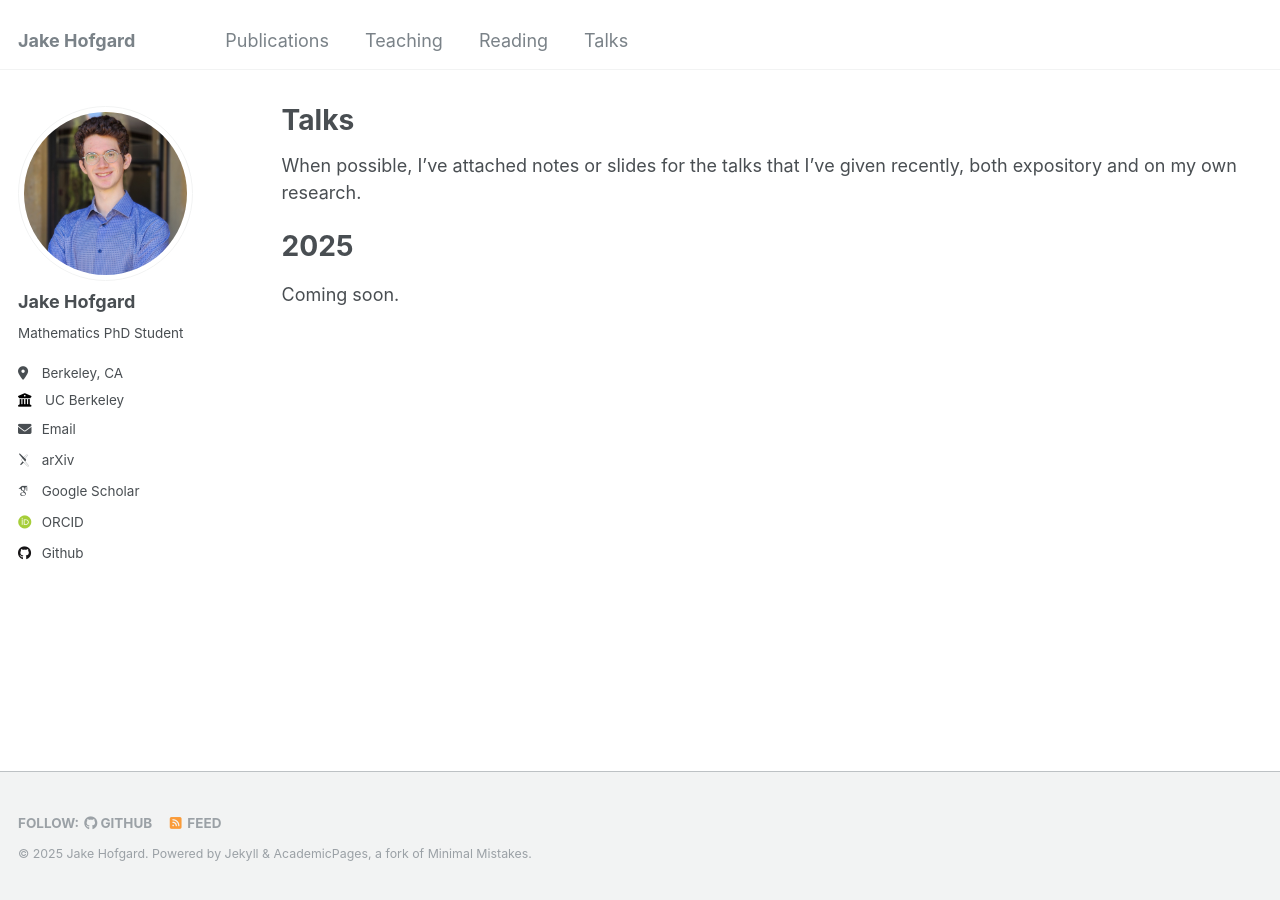
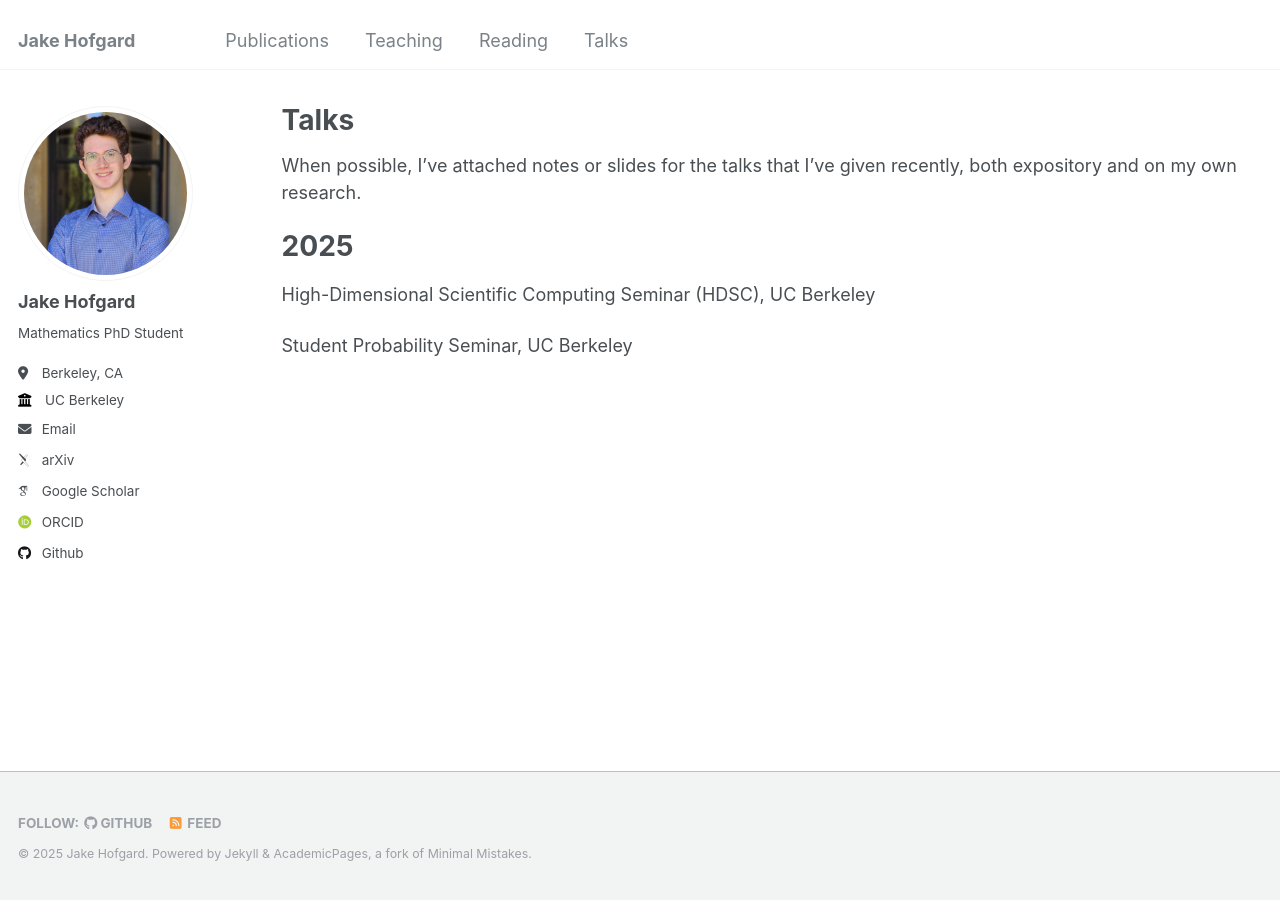
Before and after one commit to jakehofgard/jakehofgard.github.io, a Jekyll site: the page built from _pages/talks.md, in a window 1280 px wide. Built offline with Jekyll 4.4.1, drawn with Linux system fonts in a browser that asks for light colours; some web fonts are replaced.

Commit message:
Update talks apge

```diff
--- a/_pages/talks.md
+++ b/_pages/talks.md
@@ -9,4 +9,6 @@ When possible, I've attached notes or slides for the talks that I've given recen
 
 # 2025
 
-Coming soon.
+High-Dimensional Scientific Computing Seminar (HDSC), UC Berkeley
+
+Student Probability Seminar, UC Berkeley
```
